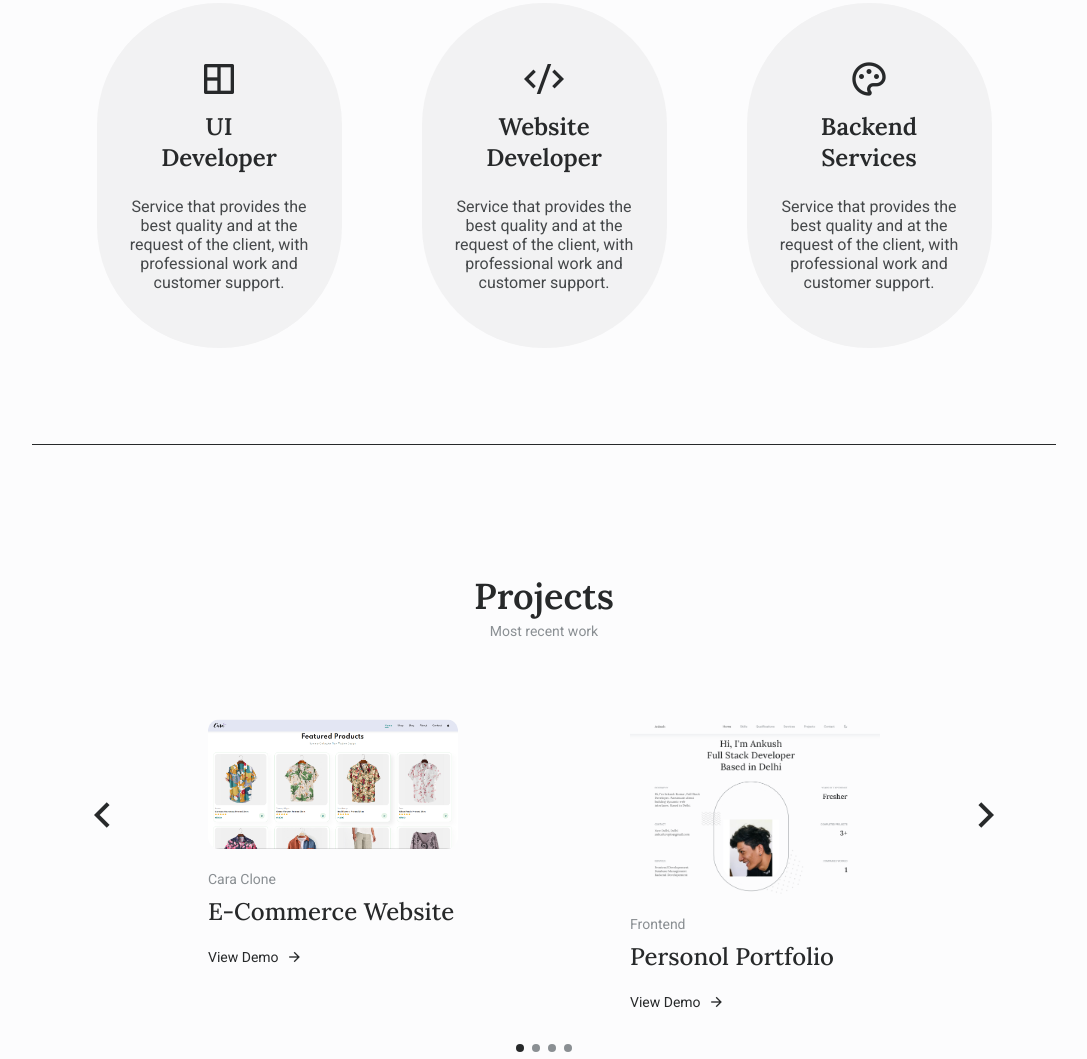
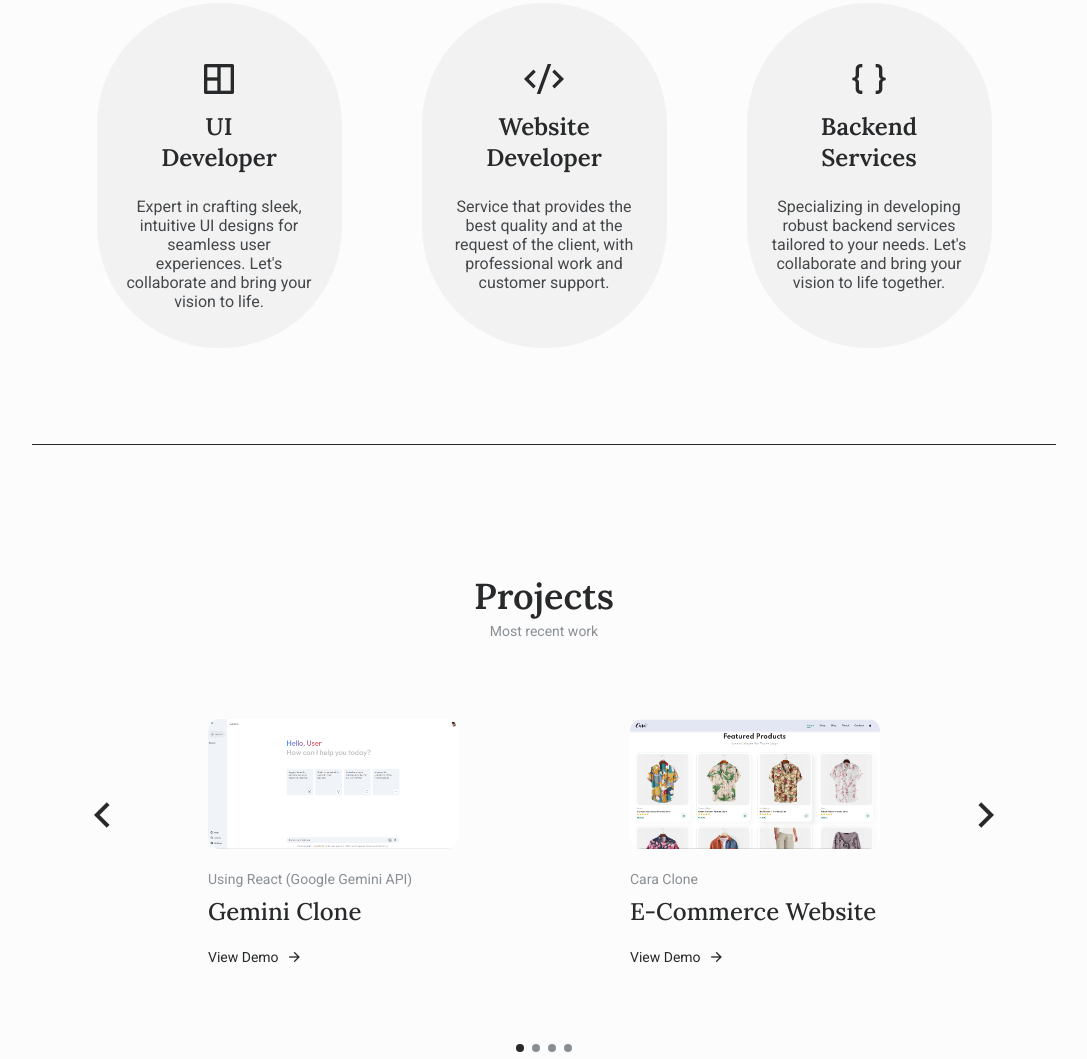
Before and after one commit to ankushh19/portfolio, a plain HTML site: page index.html in a window 1280 px wide. Shown: the part 3012-4071 px from the top of the page, without its empty margins (96-1183 px from the left). Drawn offline with nearby package versions, Linux system fonts and the light colour scheme; grey boxes are pictures that could not be loaded.

Commit message:
updating portfolio

```diff
--- a/index.html
+++ b/index.html
@@ -411,8 +411,7 @@
             </h2>
 
             <p class="services__description">
-              Service that provides the best quality and at the request of the
-              client, with professional work and customer support.
+              Expert in crafting sleek, intuitive UI designs for seamless user experiences. Let's collaborate and bring your vision to life.
             </p>
 
             <div class="services__border"></div>
@@ -435,7 +434,7 @@
           </div>
 
           <div class="services__card">
-            <i class="ri-palette-line"></i>
+            <i class="ri-braces-fill"></i>
 
             <h2 class="services__title">
               Backend <br />
@@ -443,8 +442,7 @@
             </h2>
 
             <p class="services__description">
-              Service that provides the best quality and at the request of the
-              client, with professional work and customer support.
+              Specializing in developing robust backend services tailored to your needs. Let's collaborate and bring your vision to life together.
             </p>
 
             <div class="services__border"></div>
@@ -463,6 +461,24 @@
               <!--==================== PROJECT 1 ====================-->
               <div class="projects__content swiper-slide">
                 <img
+                  src="assets/img/Gemini Clone.png"
+                  alt="Projects image"
+                  class="projects__img"
+                />
+
+                <div>
+                  <span class="projects__subtitle">Using React (Google Gemini API)</span>
+                  <h1 class="projects__title">Gemini Clone</h1>
+
+                  <a href="https://gemini-clone-reactjs.netlify.app/" target="_blank" class="projects__button">
+                    View Demo <i class="ri-arrow-right-line"></i>
+                  </a>
+                </div>
+              </div>
+
+              <!--==================== PROJECT 2 ====================-->
+              <div class="projects__content swiper-slide">
+                <img
                   src="assets/img/ecommerce.png"
                   alt="Projects image"
                   class="projects__img"
@@ -478,7 +494,9 @@
                 </div>
               </div>
 
-              <!--==================== PROJECT 2 ====================-->
+
+              <!--==================== PROJECT 3 ====================-->
+
               <div class="projects__content swiper-slide">
                 <img
                   src="assets/img/portfolio.png"
@@ -487,7 +505,7 @@
                 />
 
                 <div>
-                  <span class="projects__subtitle">Frontend</span>
+                  <span class="projects__subtitle">HTML, CSS & JavaScript</span>
                   <h1 class="projects__title">Personol Portfolio</h1>
 
                   <a href="https://ankushh19.github.io/portfolio/" target="_blank" class="projects__button">
@@ -496,7 +514,7 @@
                 </div>
               </div>
 
-              <!--==================== PROJECT 3 ====================-->
+              <!--==================== PROJECT 4 ====================-->
               <div class="projects__content swiper-slide">
                 <img
                   src="assets/img/real-estate.png"
@@ -509,24 +527,6 @@
                   <h1 class="projects__title">Real Estate</h1>
 
                   <a href="https://ankushh19.github.io/real-estate/" target="_blank" class="projects__button">
-                    View Demo <i class="ri-arrow-right-line"></i>
-                  </a>
-                </div>
-              </div>
-
-              <!--==================== PROJECT 4 ====================-->
-              <div class="projects__content swiper-slide">
-                <img
-                  src="assets/img/quote.png"
-                  alt="Projects image"
-                  class="projects__img"
-                />
-
-                <div>
-                  <span class="projects__subtitle">API</span>
-                  <h1 class="projects__title">Quote-Generator</h1>
-
-                  <a href="https://ankushh19.github.io/Quote-Generator/" target="_blank" class="projects__button">
                     View Demo <i class="ri-arrow-right-line"></i>
                   </a>
                 </div>
@@ -573,7 +573,7 @@
                <!--==================== TESTIMONIAL 2 ====================-->
                <div class="testimonial__content swiper-slide">
                 <p class="testimonial__description">
-                  "Working with Ankush is to give a good cost, with excellent quality and attention. Great service and recommended."
+                  "Ankush is a web development wizard! His attention to detail and creativity brought our website to life in ways we couldn't have imagined."
                 </p>
 
                 <div>
@@ -585,7 +585,7 @@
                <!--==================== TESTIMONIAL 3 ====================-->
                <div class="testimonial__content swiper-slide">
                 <p class="testimonial__description">
-                  "Working with Ankush is to give a good cost, with excellent quality and attention. Great service and recommended."
+                  "Ankush is a web development genius! Our website exceeded expectations thanks to his expertise. Highly recommend his services."
                 </p>
 
                 <div>
```
Also changed, not shown: assets/img/Gemini Clone.png (added).
